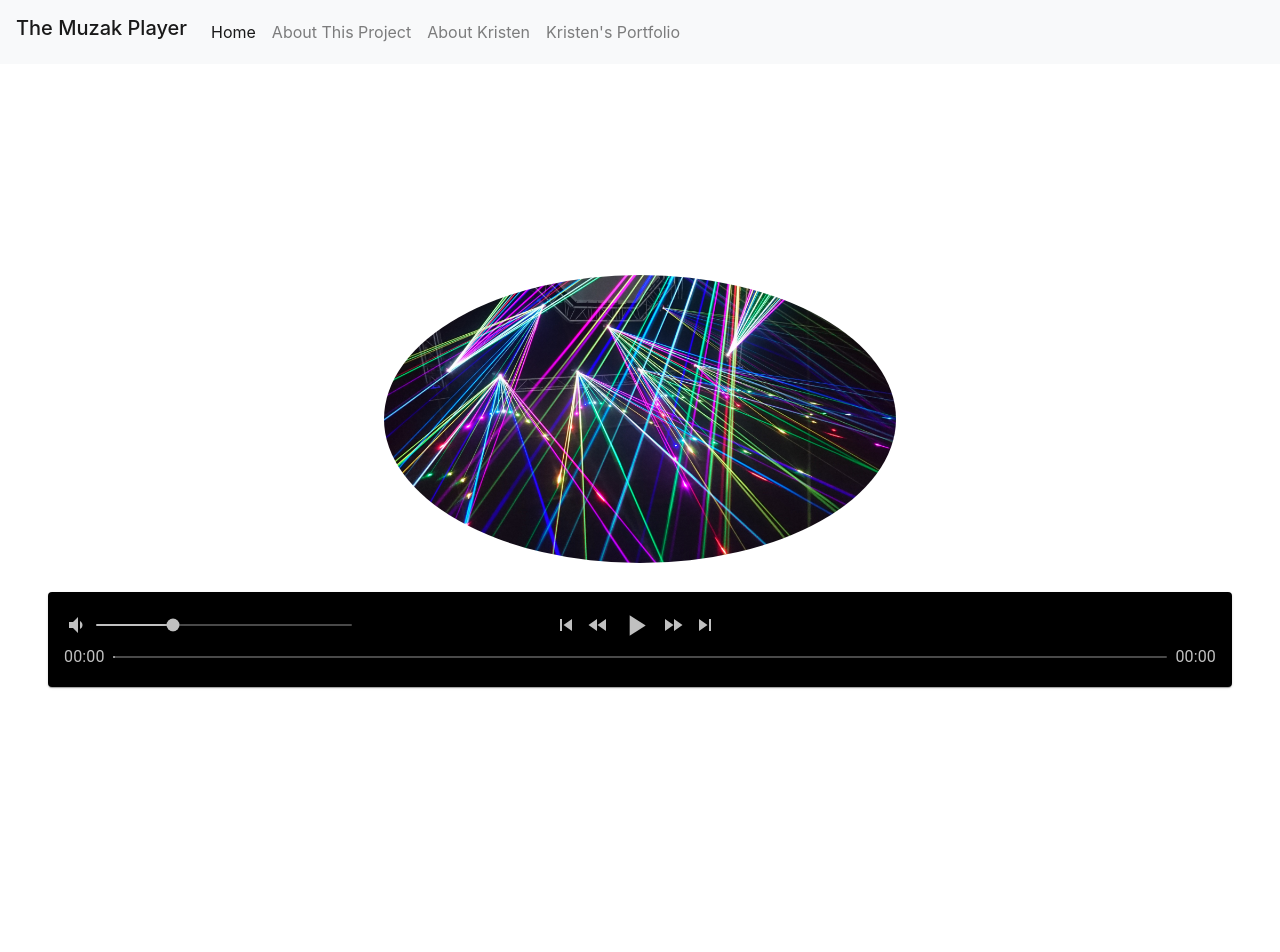
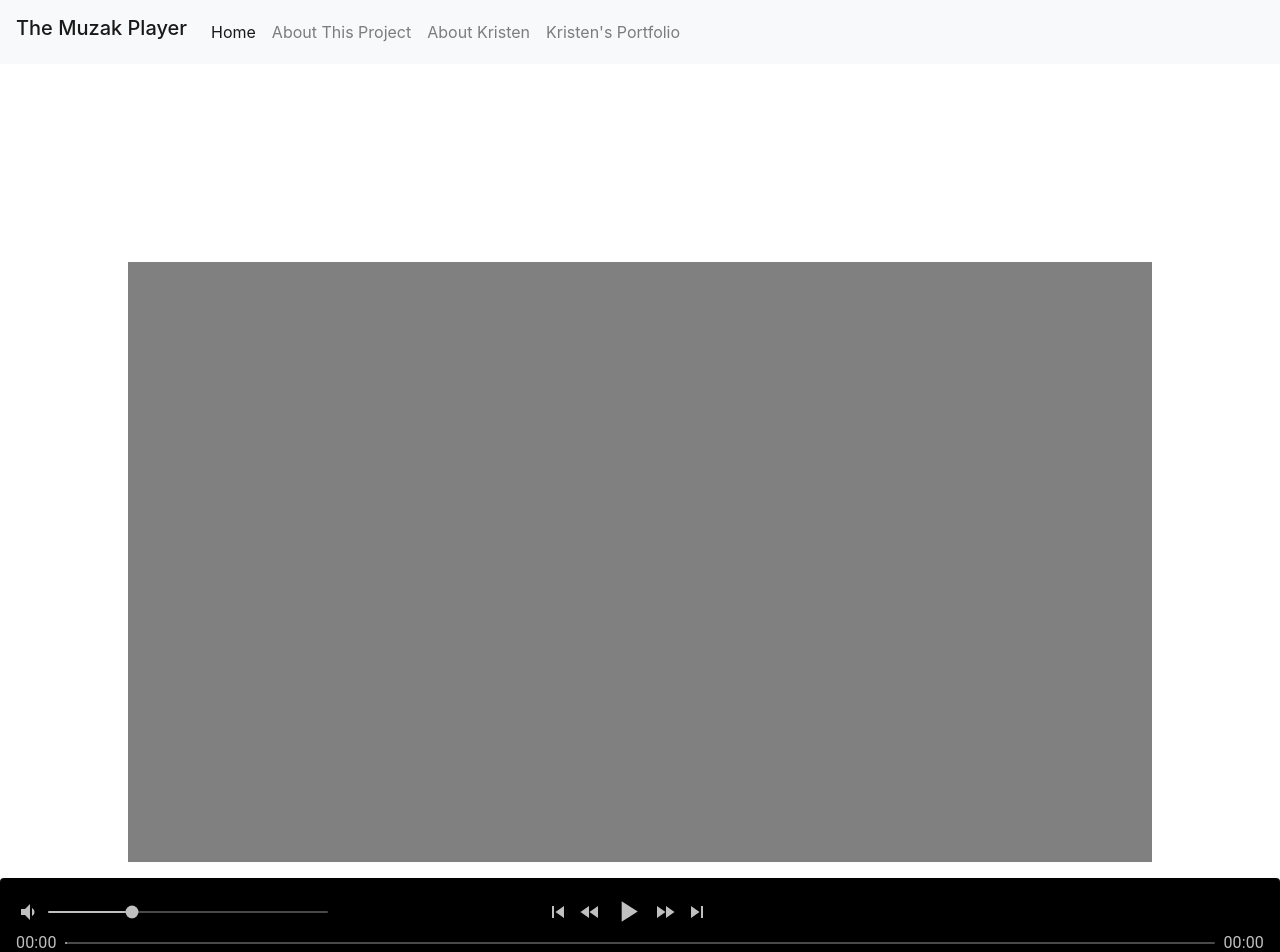
Before and after one commit to klwegner/music-player-practice, a React (Create React App) app: page / in a window 1280 px wide. Shown: the top 952 px of the page. Before the commit the page ends 800 px from the top, so only its background shows below. Built offline with nearby package versions, Linux system fonts and the light colour scheme.

Commit message:
refactored code to create audio context and connect nodes for audio and visualizer. Functions. Canvas shows as grey box. Logic not implemented for visualization yet.

```diff
--- a/src/components/MusicPlayer.js
+++ b/src/components/MusicPlayer.js
@@ -1,52 +1,61 @@
-import { styled, Typography, Slider, Paper, Stack, Box } from '@mui/material';
-import { useState, useEffect, useRef } from 'react';
+import { styled, Typography, Slider, Paper, Stack, Box } from "@mui/material";
+import { useState, useEffect, useRef } from "react";
 
-import VolumeDownIcon from '@mui/icons-material/VolumeDown';
-import VolumeUpIcon from '@mui/icons-material/VolumeUp';
-import VolumeOffIcon from '@mui/icons-material/VolumeOff';
-import VolumeMuteIcon from '@mui/icons-material/VolumeMute';
-import PauseIcon from '@mui/icons-material/Pause';
-import FastForwardIcon from '@mui/icons-material/FastForward';
-import PlayArrowIcon from '@mui/icons-material/PlayArrow';
-import SkipNextIcon from '@mui/icons-material/SkipNext';
-import SkipPreviousIcon from '@mui/icons-material/SkipPrevious';
-import FastRewindIcon from '@mui/icons-material/FastRewind';
+import VolumeDownIcon from "@mui/icons-material/VolumeDown";
+import VolumeUpIcon from "@mui/icons-material/VolumeUp";
+import VolumeOffIcon from "@mui/icons-material/VolumeOff";
+import VolumeMuteIcon from "@mui/icons-material/VolumeMute";
+import PauseIcon from "@mui/icons-material/Pause";
+import FastForwardIcon from "@mui/icons-material/FastForward";
+import PlayArrowIcon from "@mui/icons-material/PlayArrow";
+import SkipNextIcon from "@mui/icons-material/SkipNext";
+import SkipPreviousIcon from "@mui/icons-material/SkipPrevious";
+import FastRewindIcon from "@mui/icons-material/FastRewind";
 
-import furElise from '../assets/songs/10 - Fur Elise.mp3';
-import dreamsTonite from '../assets/songs/02 - Dreams Tonite.mp3';
-import forgetAboutLife from '../assets/songs/10 - Forget About Life.mp3';
+import furElise from "../assets/songs/10 - Fur Elise.mp3";
+import dreamsTonite from "../assets/songs/02 - Dreams Tonite.mp3";
+import forgetAboutLife from "../assets/songs/10 - Forget About Life.mp3";
 
-const Div = styled('div')(({theme})=>({
-  height:'100%',
-  width: '100vw',
-  paddingTop: theme.spacing(2)
+const Div = styled("div")(({ theme }) => ({
+  height: "100%",
+  width: "100vw",
+  paddingTop: theme.spacing(2),
+}));
 
-}))
-
-const CustomPaper = styled(Paper)(({theme})=>({
-backgroundColor: 'black',
+const CustomPaper = styled(Paper)(({ theme }) => ({
+  backgroundColor: "black",
   marginLeft: theme.spacing(6),
   marginRight: theme.spacing(6),
-padding: theme.spacing(2)
+  padding: theme.spacing(2),
+}));
 
-}))
+const PSlider = styled(Slider)(({ theme, ...props }) => ({
+  color: "silver",
+  height: 2,
+  "&:hover": {
+    cursor: "auto",
+  },
+  "& .MuiSlider-thumb": {
+    width: "13px",
+    height: "13px",
+    display: props.thumbless ? "none" : "block",
+  },
+}));
 
-const PSlider = styled(Slider)(({theme, ...props})=>({
-color: 'silver',
-height: 2,
-'&:hover': {
-  cursor: 'auto',
-},
-'& .MuiSlider-thumb': {
-  width: '13px',
-  height: '13px',
-  display: props.thumbless ? 'none' : 'block',
-}
-}))
+//new
+const CanvasArea = styled("div")(({ theme }) => ({
+  width: "80%",
+  height: "75vh",
+  margin: "0 10%",
+  backgroundColor: "grey",
+  display: "flex",
+  justifyContent: "center",
+}));
 
 const playlist = [furElise, dreamsTonite, forgetAboutLife];
 
 function MusicPlayer() {
+  //refer to html "audio" element with below
   const audioPlayer = useRef();
   const [index, setIndex] = useState(0);
   const [isPlaying, setIsPlaying] = useState(false);
@@ -56,9 +65,35 @@ function MusicPlayer() {
   const [duration, setDuration] = useState(0);
   const [elapsed, setElapsed] = useState(0);
 
+  //new for canvas area
+
+  const canvasRef = useRef(null);
+  const audioCtx = useRef(null);
+  let audioSource = null;
+  let analyser = null;
+
+  // new for audio visualizer
+
+
+
+
   useEffect(() => {
-if (audioPlayer){
-  audioPlayer.current.volume = volume/100;
+    if (currentSong) {
+      //uses already-existant audio player ref
+      const audio = audioPlayer.current;
+
+      //if an audio context is open, close it
+      if (audioCtx.current) {
+        audioCtx.current.close();
+      }
+    }
+  }, [currentSong]);
+
+  //old below
+
+  useEffect(() => {
+    if (audioPlayer) {
+      audioPlayer.current.volume = volume / 100;
     }
 
     if (isPlaying) {
@@ -68,36 +103,55 @@ if (isPlaying) {
         setDuration(_duration);
         setElapsed(_elapsed);
       }, 100);
+    }
+  }, [volume, isPlaying]);
 
-}
-  }, [volume, isPlaying ])
-
-  function formatTime(time){
+  function formatTime(time) {
     if (time && !isNaN(time)) {
-    const minutes = Math.floor(time / 60) < 10 ? `0${Math.floor(time / 60)}` : Math.floor(time / 60);
-    const seconds = Math.floor(time % 60) < 10 ? `0${Math.floor(time % 60)}` : Math.floor(time % 60);
+      const minutes =
+        Math.floor(time / 60) < 10
+          ? `0${Math.floor(time / 60)}`
+          : Math.floor(time / 60);
+      const seconds =
+        Math.floor(time % 60) < 10
+          ? `0${Math.floor(time % 60)}`
+          : Math.floor(time % 60);
       return `${minutes}:${seconds}`;
     } else {
-    return '00:00'
+      return "00:00";
     }
   }
 
+  const handlePlay = () => {
+    if (audioCtx.current) {
+      audioCtx.current.close(); // Close previous context if needed
+    }
+
+    audioCtx.current = new (window.AudioContext || window.webkitAudioContext)();
+    audioSource = audioCtx.current.createMediaElementSource(audioPlayer.current);
+    analyser = audioCtx.current.createAnalyser();
+    audioSource.connect(analyser);
+    analyser.connect(audioCtx.current.destination);
+    audioPlayer.current.play(); // Play the audio
+  };
+
   const togglePlay = () => {
-    if(!isPlaying) {
-    audioPlayer.current.play();
+    if (!isPlaying) {
+      // audioPlayer.current.play();
+      handlePlay();
     } else {
       audioPlayer.current.pause();
     }
-  setIsPlaying(prev => !prev)
-}
+    setIsPlaying((prev) => !prev);
+  };
 
   const toggleForward = () => {
     audioPlayer.current.currentTime += 10;
-}
+  };
 
   const toggleBackward = () => {
     audioPlayer.current.currentTime -= 10;
-}
+  };
 
   const toggleSkipForward = () => {
     if (index >= playlist.length - 1) {
@@ -105,60 +159,140 @@ if (index >= playlist.length - 1) {
       audioPlayer.current.src = playlist[0];
       audioPlayer.current.play();
     } else {
-  setIndex(prev => prev + 1);
+      setIndex((prev) => prev + 1);
       audioPlayer.current.src = playlist[index + 1];
       audioPlayer.current.play();
     }
-}
+  };
 
   const toggleSkipBackward = () => {
     if (index > 0) {
-  setIndex(prev => prev - 1);
+      setIndex((prev) => prev - 1);
       audioPlayer.current.src = playlist[index - 1];
       audioPlayer.current.play();
     }
-}
+  };
 
-function VolumeBtns(){
-  return mute
-  ? <VolumeOffIcon sx={{color: 'silver', '&hover': {color: 'white'}}} onClick={()=>setMute(!mute)} />
-  : volume <= 20 ? <VolumeMuteIcon sx={{color: 'silver', '&hover': {color: 'white'}}} onClick={()=>setMute(!mute)} />
-  : volume <= 75 ? <VolumeDownIcon sx={{color: 'silver', '&hover': {color: 'white'}}} onClick={()=>setMute(!mute)} />
-  : <VolumeUpIcon sx={{color: 'silver', '&hover': {color: 'white'}}} onClick={()=>setMute(!mute)} />
+  function VolumeBtns() {
+    return mute ? (
+      <VolumeOffIcon
+        sx={{ color: "silver", "&hover": { color: "white" } }}
+        onClick={() => setMute(!mute)}
+      />
+    ) : volume <= 20 ? (
+      <VolumeMuteIcon
+        sx={{ color: "silver", "&hover": { color: "white" } }}
+        onClick={() => setMute(!mute)}
+      />
+    ) : volume <= 75 ? (
+      <VolumeDownIcon
+        sx={{ color: "silver", "&hover": { color: "white" } }}
+        onClick={() => setMute(!mute)}
+      />
+    ) : (
+      <VolumeUpIcon
+        sx={{ color: "silver", "&hover": { color: "white" } }}
+        onClick={() => setMute(!mute)}
+      />
+    );
   }
 
   return (
+<>
+    <CanvasArea>
+    <canvas ref={canvasRef}/>
+    </CanvasArea>
+
     <Div>
-<audio src={currentSong} ref={audioPlayer} muted={mute}/>
+      <audio src={currentSong} ref={audioPlayer} muted={mute} />
 
-  <CustomPaper>
-    <Box sx={{display: 'flex', flexDirection: {xs: 'column', md: 'row'}, justifyContent: 'space-between'}}>
-      <Stack direction='row' spacing={1} sx ={{display: 'flex', justifyContent: {sm: 'center', md:'flex-start'}, width: {xs: '100%', md:'25%'}, alignItems: 'center', }}>
+      <CustomPaper sx={{ width: "100%", marginLeft: 0 }}>
+        <Box
+          sx={{
+            display: "flex",
+            flexDirection: { xs: "column", md: "row" },
+            justifyContent: "space-between",
+          }}
+        >
+          <Stack
+            direction="row"
+            spacing={1}
+            sx={{
+              display: "flex",
+              justifyContent: { sm: "center", md: "flex-start" },
+              width: { xs: "100%", md: "25%" },
+              alignItems: "center",
+            }}
+          >
             <VolumeBtns />
-      <PSlider min={0} max={100} value={volume} onChange={(e, v) => setVolume(v)} />
+            <PSlider
+              min={0}
+              max={100}
+              value={volume}
+              onChange={(e, v) => setVolume(v)}
+            />
           </Stack>
-      <Stack direction='row' spacing={1} sx={{ display: 'flex', width: {xs: '100%', md: '40%'}, alignItems: 'center', justifyContent: {xs: 'space-between', md: 'flex-start'} }}>
-      <SkipPreviousIcon sx={{color: 'silver', '&:hover': {color: 'white'}}} onClick={toggleSkipBackward}/>
-      <FastRewindIcon sx={{color: 'silver', '&:hover': {color: 'white'}}} onClick={toggleBackward}/>
+          <Stack
+            direction="row"
+            spacing={1}
+            sx={{
+              display: "flex",
+              width: { xs: "100%", md: "40%" },
+              alignItems: "center",
+              justifyContent: { xs: "space-between", md: "flex-start" },
+            }}
+          >
+            <SkipPreviousIcon
+              sx={{ color: "silver", "&:hover": { color: "white" } }}
+              onClick={toggleSkipBackward}
+            />
+            <FastRewindIcon
+              sx={{ color: "silver", "&:hover": { color: "white" } }}
+              onClick={toggleBackward}
+            />
 
-     {!isPlaying
-    ?  <PlayArrowIcon fontSize={'large'} sx={{color: 'silver', '&:hover': {color: 'white'}}} onClick={togglePlay}/>
-    :   <PauseIcon fontSize={'large'}  sx={{color: 'silver', '&:hover': {color: 'white'}}} onClick={togglePlay}/>
-     }
+            {!isPlaying ? (
+              <PlayArrowIcon
+                fontSize={"large"}
+                sx={{ color: "silver", "&:hover": { color: "white" } }}
+                onClick={togglePlay}
+              />
+            ) : (
+              <PauseIcon
+                fontSize={"large"}
+                sx={{ color: "silver", "&:hover": { color: "white" } }}
+                onClick={togglePlay}
+              />
+            )}
 
-      <FastForwardIcon sx={{color: 'silver', '&:hover': {color: 'white'}}} onClick={toggleForward} />
-      <SkipNextIcon sx={{color: 'silver', '&:hover': {color: 'white'}}} onClick ={toggleSkipForward} />
+            <FastForwardIcon
+              sx={{ color: "silver", "&:hover": { color: "white" } }}
+              onClick={toggleForward}
+            />
+            <SkipNextIcon
+              sx={{ color: "silver", "&:hover": { color: "white" } }}
+              onClick={toggleSkipForward}
+            />
           </Stack>
 
-      <Stack sx={{display: 'flex', justifyContent: 'flex-end'}} />
+          <Stack sx={{ display: "flex", justifyContent: "flex-end" }} />
         </Box>
-      <Stack spacing={1} direction='row' sx={{display: 'flex', alignItems: 'center'}}>
-      <Typography sx={{color: 'silver'}}>{formatTime(elapsed)}</Typography>
-      <PSlider thumbless value={elapsed} max={duration}/>
-      <Typography sx={{color: 'silver'}}>{formatTime(duration - elapsed)}</Typography>
+        <Stack
+          spacing={1}
+          direction="row"
+          sx={{ display: "flex", alignItems: "center" }}
+        >
+          <Typography sx={{ color: "silver" }}>
+            {formatTime(elapsed)}
+          </Typography>
+          <PSlider thumbless="true" value={elapsed} max={duration} />
+          <Typography sx={{ color: "silver" }}>
+            {formatTime(duration - elapsed)}
+          </Typography>
         </Stack>
       </CustomPaper>
     </Div>
-  )
+    </>
+  );
 }
 export default MusicPlayer;
--- a/src/pages/HomePage.js
+++ b/src/pages/HomePage.js
@@ -1,14 +1,12 @@
 import PageTitle from "../components/PageTitle";
 import MusicPlayer from "../components/MusicPlayer";
-// import { useState, useRef } from 'react';
-// import { SongList } from "../SongList";
-import strobeLights from '../assets/pexels-pixabay-417458.jpg';
+// import strobeLights from '../assets/pexels-pixabay-417458.jpg';
 
 function HomePage(){
     return(
         <>
         <PageTitle/>
-        <img className='mainPic' src={strobeLights} alt='strobe lights at music show'></img>
+        {/* <img className='mainPic' src={strobeLights} alt='strobe lights at music show'></img> */}
    <MusicPlayer/>
 </>
     )
```
Also changed, not shown: src/components/Canvas.js (added, +74 -0 lines). Lines whose indentation alone changed are shown as unchanged.
